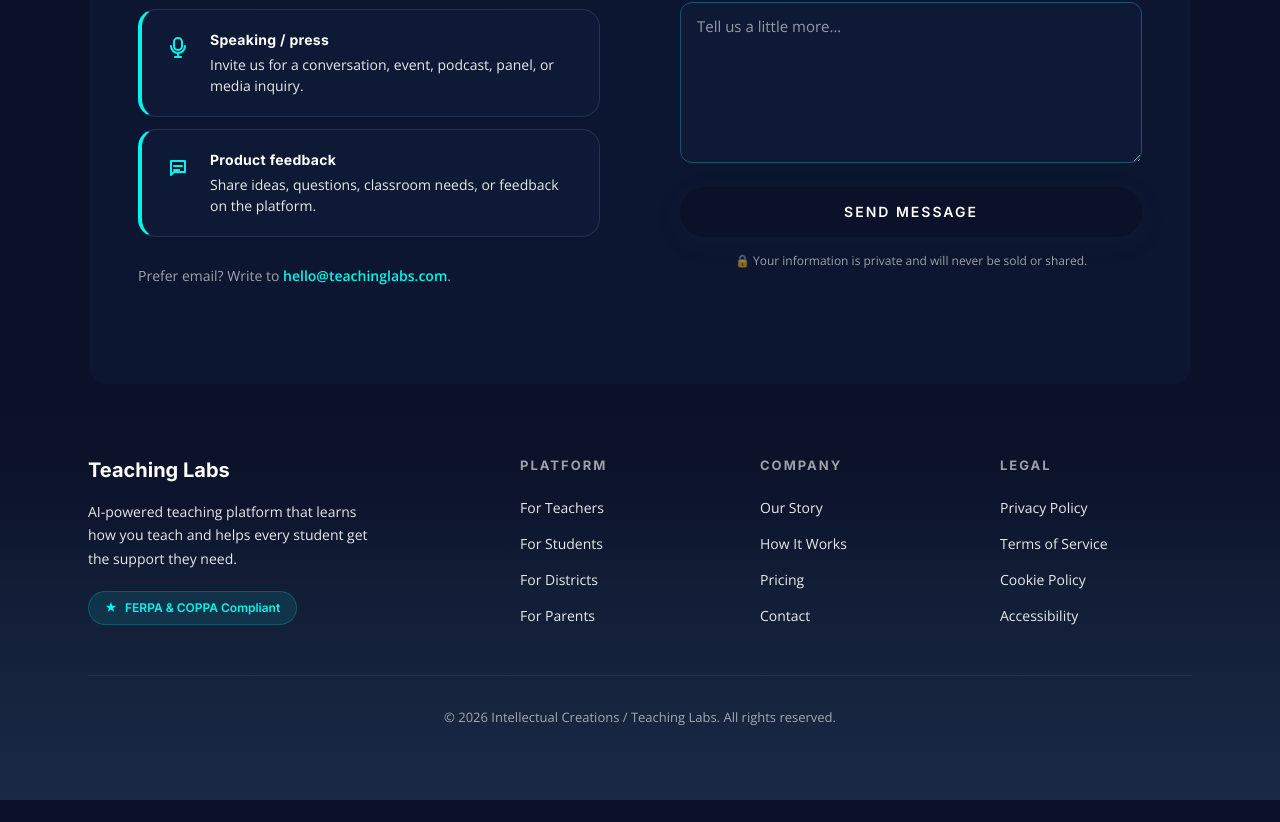
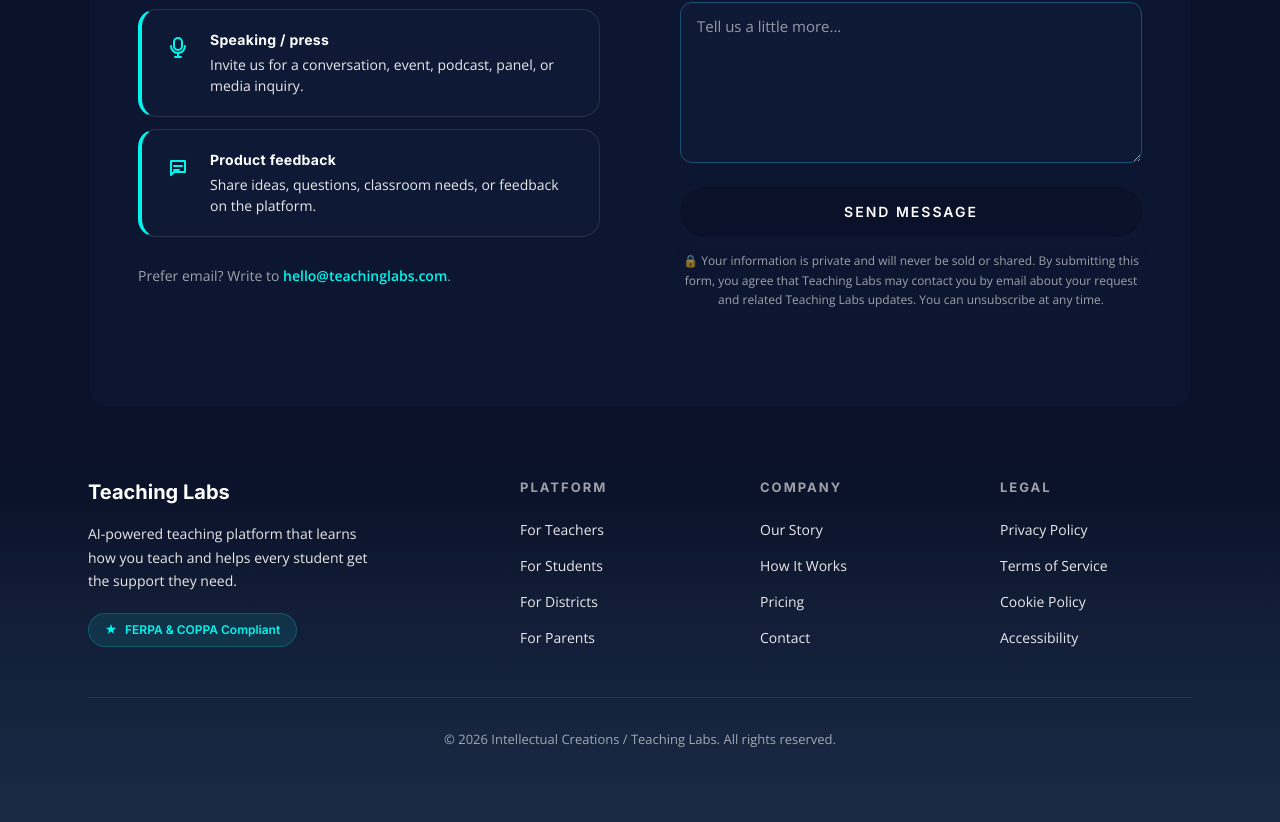
Before and after one commit to intellectualcreations/teachinglabs-marketing, a Next.js app: page /contact in a window 1280 px wide. Shown: the part 1246-2068 px from the top of the page. Before the commit the page ends 2046 px from the top, so only its background shows below. Built offline with nearby package versions, Linux system fonts and the light colour scheme.

Commit message:
add contact form email consent language

```diff
--- a/app/contact/_components/ContactForm.tsx
+++ b/app/contact/_components/ContactForm.tsx
@@ -170,7 +170,7 @@ export default function ContactForm() {
         )}
 
         <p className="text-xs text-text-muted text-center mt-3.5 leading-relaxed">
-          🔒 Your information is private and will never be sold or shared.
+          🔒 Your information is private and will never be sold or shared. By submitting this form, you agree that Teaching Labs may contact you by email about your request and related Teaching Labs updates. You can unsubscribe at any time.
         </p>
       </form>
     </div>
```
